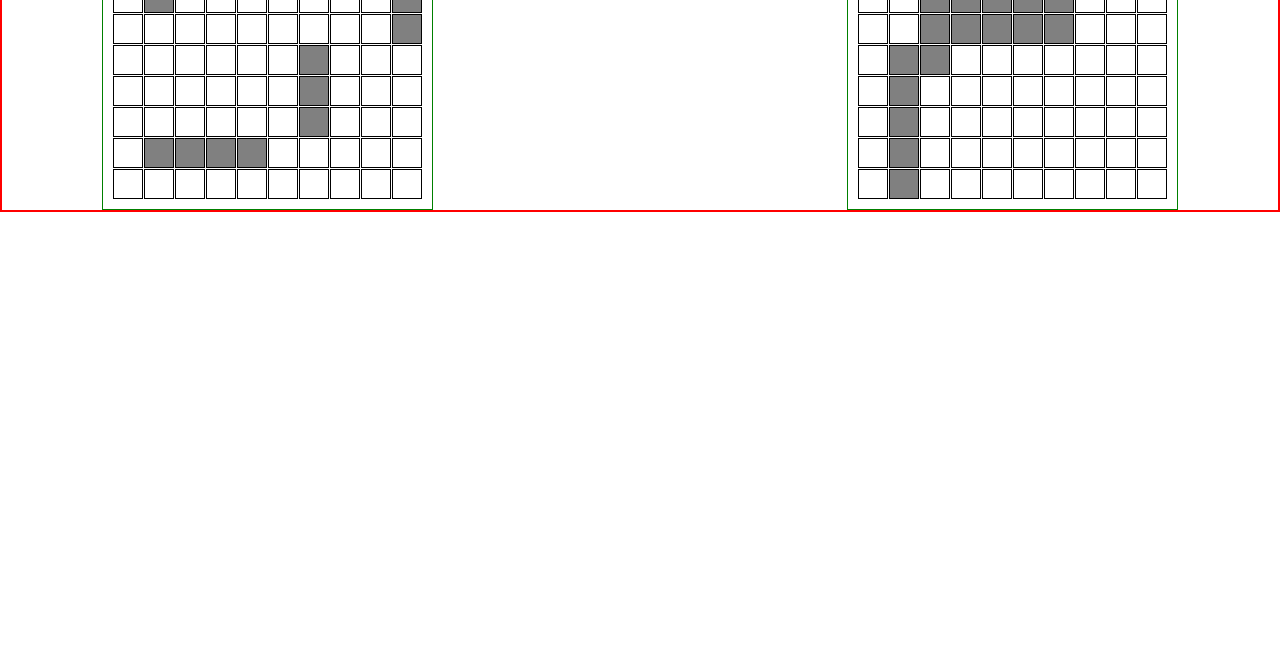
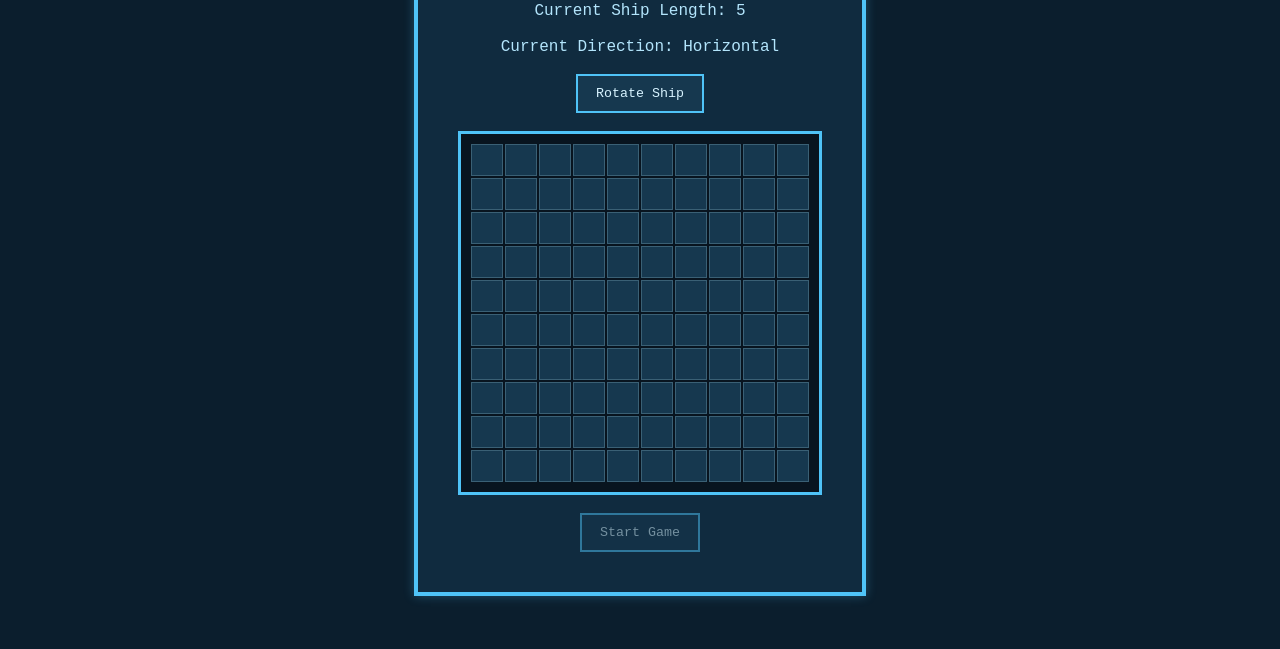
Before and after one commit to midhin11/battleship, a website built with webpack: page src/template.html in a window 1280 px wide. Shown: the part 151-800 px from the top of the page. Built offline with nearby package versions, Linux system fonts and the light colour scheme.

Commit message:
Create intro page state for player ship placement
Created a new page state where player can place ships with options to
place it horizontally or vertically and information is tracked. Added
styles to the state.

```diff
--- a/src/board-generation/compShip-placement.js
+++ b/src/board-generation/compShip-placement.js
@@ -9,8 +9,8 @@ export function compShipPlacement(compBoard) {
 
         let axisNum = Math.floor(Math.random() * 2);
         let axis;
-        if(axisNum === 0) axis = "x-axis";
-        else axis = "y-axis"
+        if(axisNum === 0) axis = "horizontal";
+        else axis = "vertical"
 
         let shipPlaced = false
         while(!shipPlaced) {
--- /dev/null
+++ b/src/board-generation/game-setup.js
@@ -0,0 +1,33 @@
+//game-setup.js
+import { displayShips } from "../renders/render-game.js";
+
+import { Player } from "../factories.js";
+import { compShipPlacement } from "./compShip-placement.js";
+import { renderGame } from "../renders/render-game.js";
+import { renderSetup } from "../renders/render-setup-.js";
+import { gridClickEventInitilaziation } from "../dom-events.js";
+
+
+export function setupGame() {
+
+    let playerOne = new Player();
+    let playerComp = new Player();
+
+    let playerBoard = playerOne.gameboard;
+    let compBoard = playerComp.gameboard;
+
+    renderSetup(playerBoard, startGame);
+
+    function startGame(gameContainer) {
+        compShipPlacement(compBoard);
+
+        gameContainer.innerHTML = "";
+        gameContainer.classList.remove("setup-container");
+        gameContainer.classList.add("game-container");
+
+        let playerBoardDisplay = renderGame(playerBoard, "Player");
+        let compBoardDisplay = renderGame(compBoard, "Computer");
+
+        gridClickEventInitilaziation(playerBoard, playerBoardDisplay, compBoard, compBoardDisplay);
+    }
+}
--- a/src/computer-play.js
+++ b/src/computer-play.js
@@ -13,12 +13,11 @@ export function computerPlay(playerBoard, playerBoardDisplay) {
         let row, col;
         let lastHitCoords = hitCoords[hitCoords.length - 1];
         let secLastHitCoords = hitCoords[hitCoords.length - 2];
-        let lastHitShip = findLastHitShip(playerBoard, lastHitCoords);
 
         if(hitCoords.length >= 2) {
+            let lastHitShip = findLastHitShip(playerBoard, lastHitCoords);
 
             if(!lastHitShip.isSunk()) {
-
                 let sameRow = lastHitCoords[0] === secLastHitCoords[0];
                 let sameCol = lastHitCoords[1] === secLastHitCoords[1];
 
--- a/src/index.js
+++ b/src/index.js
@@ -1,22 +1,10 @@
 // index.js
 
 import "./styles/styles.css";
-import { Player } from "./factories.js";
-import { compShipPlacement } from "./board-generation/compShip-placement.js";
-import { renderGame } from "./render-game.js";
-import { gridClickEventInitilaziation } from "./dom-events.js";
-import { setupPlayer } from "./board-generation/player-setup.js";
+import { setupGame } from "./board-generation/game-setup.js";
+// import { Player } from "./factories.js";
+// import { compShipPlacement } from "./board-generation/compShip-placement.js";
+// import { renderGame } from "./render-game.js";
+// import { gridClickEventInitilaziation } from "./dom-events.js";
 
-let playerOne = new Player();
-let playerComp = new Player();
-
-let playerBoard = playerOne.gameboard;
-setupPlayer(playerBoard);
-
-let compBoard = playerComp.gameboard;
-compShipPlacement(compBoard);
-
-let playerBoardDisplay = renderGame(playerBoard, "Player");
-let compBoardDisplay = renderGame(compBoard, "Computer");
-
-gridClickEventInitilaziation(playerBoard, playerBoardDisplay, compBoard, compBoardDisplay);
+setupGame();
--- a/src/render-game.js
+++ /dev/null
@@ -1,100 +0,0 @@
-//render-board.js
-import { gameContainer } from "./selectors.js";
-
-export function renderGame(board, player) {
-    let inGameContainer = document.createElement("div");
-    let playerName = document.createElement("div");
-    let boardDisplay = document.createElement("div");
-    boardDisplay.classList.add("board");
-
-    if(player === "Player") {
-        inGameContainer.classList.add("player-container");
-        playerName.textContent = "Player One";
-        boardDisplay.classList.add("player-board");
-    }
-    else {
-        inGameContainer.classList.add("comp-container");
-        playerName.textContent = "Computer";
-        boardDisplay.classList.add("comp-board");
-    }
-
-
-    for(let i = 0; i < 10; i++) {
-        for(let j = 0; j < 10; j++) {
-            let grid = document.createElement("div");
-            if(player === "Player") grid.classList.add("player");
-            else grid.classList.add("comp");
-            grid.classList.add("grid");
-            grid.setAttribute("data-row", `${i}`);
-            grid.setAttribute("data-col", `${j}`);
-            boardDisplay.append(grid);
-        }
-    }
-
-    inGameContainer.append(playerName);
-    inGameContainer.append(boardDisplay);
-    gameContainer.append(inGameContainer);
-
-    // Displaying ships on board
-    displayShips(board, boardDisplay, player);
-
-    //Displaying hits on board
-    hitDisplay(board, boardDisplay);
-
-    //Displaying misses on board
-    missDisplay(board, boardDisplay);
-
-    //Display sunk as red on board
-    isSunkDisplay(board, boardDisplay);
-
-    return boardDisplay;
-}
-
-
-// Functions to change grid appearance as per state change
-
-export function displayShips(board, boardDisplay, player) {
-    // if(player === "Player") {
-    for (let ship of board.ships) {
-        for(let coords of ship.coordinates) {
-            let [row, col] = coords;
-            let shipGrid = boardDisplay.querySelector(`.grid[data-row="${row}"][data-col="${col}"]`);
-            shipGrid.style.backgroundColor = "gray";
-        }
-    }
-// }
-}
-
-export function hitDisplay(board, boardDisplay) {
-    for(let hitCoords of board.hitCoordinates) {
-        let [row, col] = hitCoords;
-        let hitGrid = boardDisplay.querySelector(`.grid[data-row="${row}"][data-col="${col}"]`);
-        hitGrid.style.backgroundColor = "green";
-    }
-}
-
-export function missDisplay(board, boardDisplay) {
-    for(let missCoords of board.missCoordinates) {
-        let [row, col] = missCoords;
-        let missGrid = boardDisplay.querySelector(`.grid[data-row="${row}"][data-col="${col}"]`);
-        missGrid.style.backgroundColor = "lightblue";
-    }
-}
-
-export function isSunkDisplay(board, boardDisplay) {
-    for(let ship of board.ships) {
-        if(ship.isSunk()) {
-            for(let coords of ship.coordinates) {
-                let [row, col] = coords;
-                let sunkGrid = boardDisplay.querySelector(`.grid[data-row="${row}"][data-col="${col}"]`);
-                sunkGrid.style.backgroundColor = "red";
-            }
-        }
-    }
-}
-
-export function updateBoardDisplay(board, boardDisplay) {
-    hitDisplay(board, boardDisplay);
-    missDisplay(board, boardDisplay);
-    isSunkDisplay(board, boardDisplay);
-}
--- a/src/renders/render-game.js
+++ b/src/renders/render-game.js
@@ -3,6 +3,7 @@ import { gameContainer } from "../selectors.js";
 
 export function renderGame(board, player) {
     let inGameContainer = document.createElement("div");
+
     let playerName = document.createElement("div");
     let boardDisplay = document.createElement("div");
     boardDisplay.classList.add("board");
--- a/src/renders/render-setup-.js
+++ b/src/renders/render-setup-.js
@@ -1 +1,106 @@
-import { displayShips, hitDisplay, missDisplay, isSunkDisplay, updateBoardDisplay } from "./render-game";
+// render-setup.js
+
+import { hitDisplay, missDisplay, isSunkDisplay, updateBoardDisplay } from "./render-game.js";
+import { gameContainer } from "../selectors.js";
+
+export function renderSetup(board, startGame) {
+    // let playerSetupContainer = document.createElement("div");
+    // gameContainer.append(playerSetupContainer);
+    // playerSetupContainer.classList.add("player-setup-container");
+    gameContainer.classList.remove("game-container");
+    gameContainer.classList.add("setup-container");
+
+    let setupPanel = document.createElement("div");
+    setupPanel.classList.add("setup-panel");
+    gameContainer.append(setupPanel);
+
+    let row, col;
+    let direction = "horizontal"
+    let lengthArr = [5, 4, 4, 3, 3];
+    let curlengthIndex = 0;
+
+    let placeShip = document.createElement("div");
+    placeShip.textContent = "PLACE YOUR SHIPS";
+    placeShip.classList.add("place-ship");
+    setupPanel.append(placeShip);
+
+    let currentShipLength = document.createElement("div");
+    currentShipLength.textContent = `Current Ship Length: ${lengthArr[curlengthIndex]}`;
+    currentShipLength.classList.add("curr-len");
+    setupPanel.append(currentShipLength);
+
+    let currDirection = document.createElement("div");
+    currDirection.textContent = `Current Direction: ${direction}`;
+    currDirection.classList.add("curr-dir");
+    setupPanel.append(currDirection);
+
+    let roatateShip = document.createElement("button");
+    roatateShip.textContent = `Rotate Ship`;
+    roatateShip.classList.add("rotate-btn");
+    roatateShip.addEventListener("click", () => {
+        direction = (direction === "horizontal") ? "vertical" : "horizontal";
+        currDirection.textContent = `Current Direction: ${direction}`;
+    })
+    setupPanel.append(roatateShip);
+
+    let setupBoard = document.createElement("div");
+    setupBoard.classList.add("setup-board");
+    setupPanel.append(setupBoard);
+
+    let startBtn = document.createElement("button");
+    startBtn.textContent = `Start Game`;
+    startBtn.classList.add("start-btn");
+    startBtn.disabled = true
+    startBtn.addEventListener("click", () => {
+        startGame(gameContainer);
+    })
+    setupPanel.append(startBtn);
+
+    for(let i = 0; i < 10; i++) {
+        for(let j = 0; j < 10; j++) {
+            let grid = document.createElement("div");
+            grid.classList.add("setup-grid");
+            grid.setAttribute("data-row", `${i}`);
+            grid.setAttribute("data-col", `${j}`);
+            setupBoard.append(grid);
+        }
+    }
+
+    let grids = setupBoard.querySelectorAll(".setup-grid")
+    grids.forEach(grid => {
+        grid.addEventListener("click", (e) => {
+
+            let length = lengthArr[curlengthIndex];
+            row = Number(e.target.dataset.row);
+            col = Number(e.target.dataset.col);
+            let shipPlaced = board.placeShip(length, direction, row, col);
+            if(!shipPlaced) return;
+
+            curlengthIndex++;
+
+            if(lengthArr[curlengthIndex] !== undefined) {
+                currentShipLength.textContent = `Current Ship Length: ${lengthArr[curlengthIndex]}`;
+            }
+            else {
+                currentShipLength.textContent = `ALL SHIPS PLACED`;
+                currDirection.textContent = `GET READY FOR BATTLE!`;
+                startBtn.disabled = false;
+                roatateShip.disabled = true;
+            }
+
+            displayShips(board, setupBoard);
+        })
+    })
+
+}
+
+
+export function displayShips(board, boardDisplay) {
+    for (let ship of board.ships) {
+        for(let coords of ship.coordinates) {
+            let [row, col] = coords;
+            let shipGrid = boardDisplay.querySelector(`.setup-grid[data-row="${row}"][data-col="${col}"]`);
+            shipGrid.style.backgroundColor = "gray";
+        }
+    }
+}
--- a/src/styles/styles.css
+++ b/src/styles/styles.css
@@ -10,6 +10,17 @@ body {
     flex-direction: column;
     box-sizing: border-box;
     min-height: 100vh;
+}
+
+.main {
+    height: 100%;
+}
+
+.board {
+    display: grid;
+    grid-template-columns: repeat(10, 30px);
+    grid-template-rows: repeat(10, 30px);
+    gap: 1px;
 }
 
 .grid {
@@ -30,18 +41,16 @@ body {
     background-color: cyan;
 }
 
-.board {
-    display: grid;
-    grid-template-columns: repeat(10, 30px);
-    grid-template-rows: repeat(10, 30px);
-    gap: 1px;
+.game-container {
+    width: 100%;
+    display: flex;
+    justify-content: space-evenly;
+    /* padding: 0px 100px; */
+    border: 3px solid red;
 }
 
-.game-container {
-    display: flex;
-    justify-content: space-between;
-    padding: 0px 100px;
-    border: 2px solid red;
+.game-container > * {
+    border: 1px solid green;
 }
 
 .player-container, .comp-container {
@@ -55,3 +64,86 @@ body {
 
 /* .player-container > * {
 } */
+
+
+/* SETUP PHASE STYLING */
+
+.setup-container {
+    display: flex;
+    justify-content: center;
+    align-items: center;
+    min-height: 100vh;
+    background-color: #0b1e2d;
+    font-family: monospace;
+}
+
+.setup-panel {
+    display: flex;
+    flex-direction: column;
+    align-items: center;
+    gap: 18px;
+    padding: 40px;
+    border: 4px solid #4fc3f7;
+    background-color: #102b3f;
+    box-shadow: 0 0 10px rgba(79,195,247,0.3);
+    color: #d7f3ff;
+}
+
+.place-ship {
+    font-size: 2rem;
+    font-weight: bold;
+    letter-spacing: 3px;
+    color: #81d4fa;
+}
+
+.curr-len, .curr-dir {
+    font-size: 1rem;
+    color: #b3e5fc;
+}
+
+.curr-dir {
+    text-transform: capitalize;
+}
+
+.setup-board {
+    display: inline-grid;
+    grid-template-columns: repeat(10, 32px);
+    grid-template-rows: repeat(10, 32px);
+    gap: 2px;
+    padding: 10px;
+    background-color: #08141f;
+    border: 3px solid #4fc3f7;
+}
+
+.setup-grid {
+    height: 32px;
+    width: 32px;
+    border: 1px solid #3a6075;
+    background-color: #16384f;
+    box-sizing: border-box;
+    transition: 0.1s;
+}
+
+.setup-grid:hover {
+    background-color: #26c6da;
+    cursor: pointer;
+}
+
+.rotate-btn, .start-btn {
+    padding: 10px 18px;
+    background-color: #16384f;
+    color: #d7f3ff;
+    border: 2px solid #4fc3f7;
+    font-family: monospace;
+    cursor: pointer;
+    transition: 0.15s;
+}
+
+.rotate-btn:hover, .start-btn:hover {
+    background-color: #1d4d6b;
+}
+
+.start-btn:disabled, .rotate-btn:disabled {
+    opacity: 0.5;
+    cursor: not-allowed;
+}
```
Also changed, not shown: src/board-generation/player-setup.js (deleted, +0 -12 lines), src/factories.js (+8 -8 lines).
